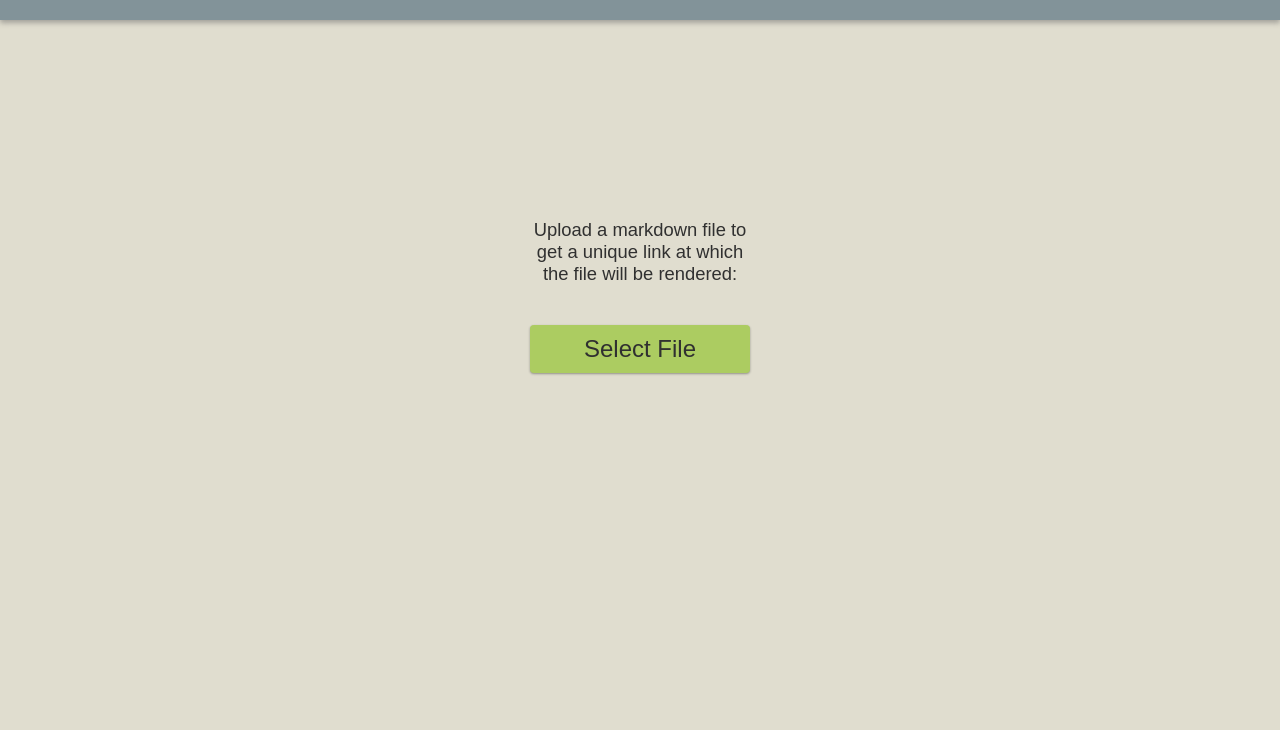
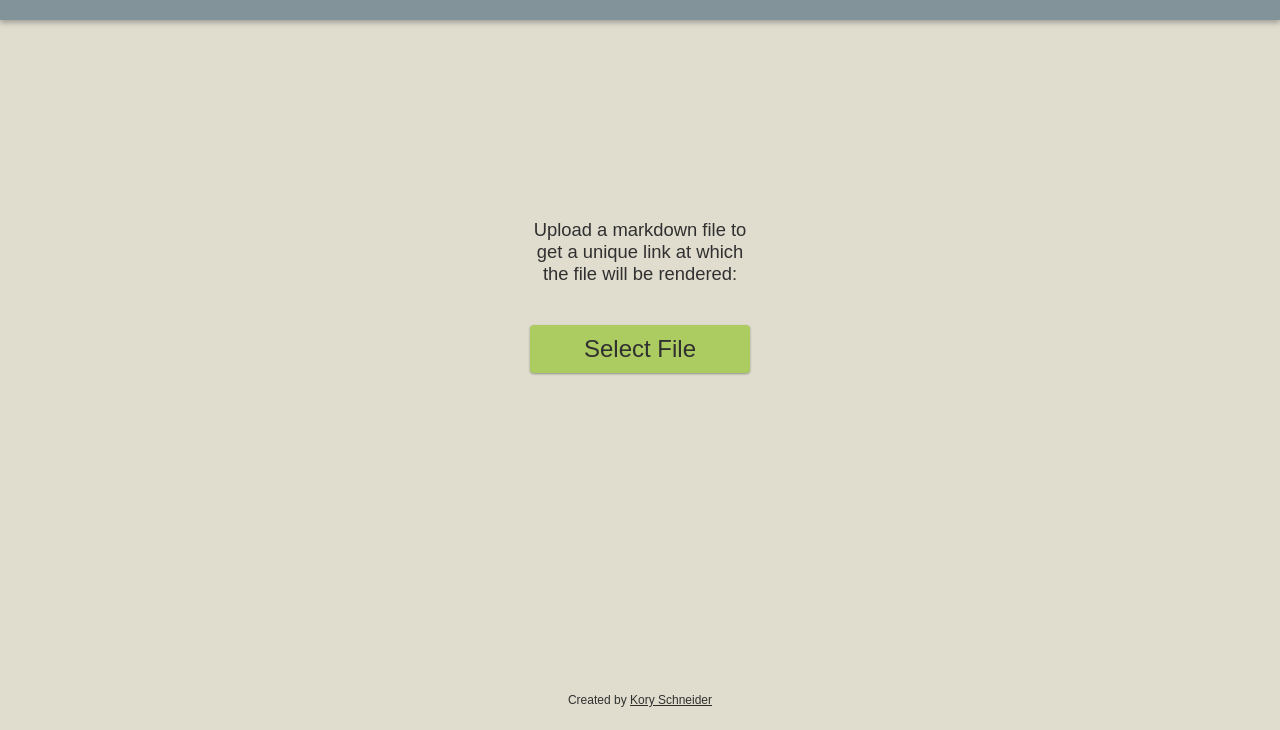
Before and after one commit to KorySchneider/markfast, a website: page public/index.html in a window 1280 px wide. Shown: the part 70-800 px from the top of the page. Drawn offline with Linux system fonts and the light colour scheme.

Commit message:
Add footer

```diff
--- a/public/css/style.css
+++ b/public/css/style.css
@@ -37,6 +37,22 @@ header > a {
   text-decoration: none;
 }
 
+footer {
+  display: flex;
+  justify-content: center;
+  align-items: center;
+  position: absolute;
+  bottom: 0;
+  width: 100%;
+  height: 60px;
+  font-size: 0.75em;
+}
+
+footer a {
+  color: var(--color-text);
+  text-decoration: underline;
+}
+
 @media screen and (min-width: 769px) {
   header {
     height: 90px;
--- a/public/index.html
+++ b/public/index.html
@@ -93,6 +93,14 @@
       </form>
 
     </div>
+
+    <footer>
+      <p>Created by
+        <a href='https://github.com/koryschneider'>
+          Kory Schneider
+        </a>
+      </p>
+    </footer>
   </body>
 
   <script>
```
